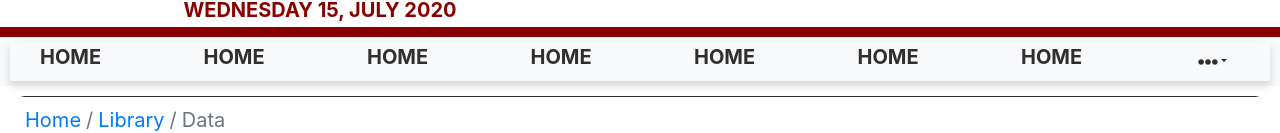
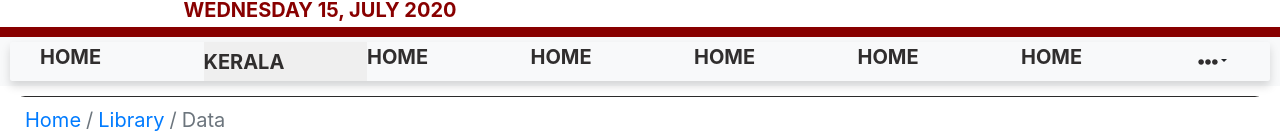
Before and after one commit to prayagcbose/newsApp, a React (Create React App) app: page / in a window 1280 px wide. Shown: the part 159-292 px from the top of the page. Built offline with nearby package versions, Linux system fonts and the light colour scheme.

Commit message:
going to change folder structure

```diff
--- a/src/components/Navigation/Navigation.css
+++ b/src/components/Navigation/Navigation.css
@@ -5,6 +5,14 @@
 	text-transform: uppercase;
 	color: rgb(48, 46, 46);
 	width: 100%;
+	border: none;
+}
+
+.Nav-Btn button {
+	text-align: left;
+	height: 100%;
+	margin: 0;
+	padding: 0;
 }
 
 .Nav-Btn:hover {
--- a/src/components/Navigation/Navigation.jsx
+++ b/src/components/Navigation/Navigation.jsx
@@ -10,6 +10,7 @@ import {
 	Nav,
 	Dropdown,
 } from "react-bootstrap";
+import { Link } from "react-router-dom";
 
 function Navigation() {
 	return (
@@ -20,8 +21,10 @@ function Navigation() {
 					<Nav.Link bsPrefix="Nav-Btn" href="#home">
 						Home
 					</Nav.Link>
-					<Nav.Link bsPrefix="Nav-Btn" href="#home">
-						Home
+					<Nav.Link bsPrefix="Nav-Btn">
+						<Link to="/SpecificNews">
+							<button className="Nav-Btn">Kerala</button>
+						</Link>
 					</Nav.Link>
 					<Nav.Link bsPrefix="Nav-Btn" href="#home">
 						Home
--- a/src/components/routes/Index.jsx
+++ b/src/components/routes/Index.jsx
@@ -1,9 +1,5 @@
 import React from "react";
-
-import { Container, Col, Row } from "react-bootstrap";
-import MainBox from "../MainBox/MainBox";
 import Navigation from "../Navigation/Navigation";
-import ControlledCarousel from "./../ControllerCarousel/ControlledCarousel";
 import Header from "./../Header/Header";
 import CustomBreadCrumb from "../CustomBreadCrumb/CustomBreadCrumb";
 import IndexSection1 from "../Sections/IndexSections/Section1/IndexSection1";
@@ -11,10 +7,6 @@ import Footer from "../Footer/Footer";
 import KeralaSection from "../Sections/IndexSections/KeralaSection/KeralaSection";
 import IndexSection3 from "./../Sections/IndexSections/Section3/IndexSection3";
 import ScrollSection from "./../Sections/IndexSections/ScrollSection/ScrollSection";
-import SectionContainer from "../Sections/IndexSections/SectionContainer/SectionContainer";
-
-const text =
-	"Lorem ipsum, dolor sit amet consectetur adipisicing elit. Numquam excepturi a, architecto, est illum molestiae, tempore delectus quo eum soluta quod! Consequatur voluptatibus dolorem nesciunt veniam quis, iste quo deleniti.";
 
 function Index() {
 	return (
```
